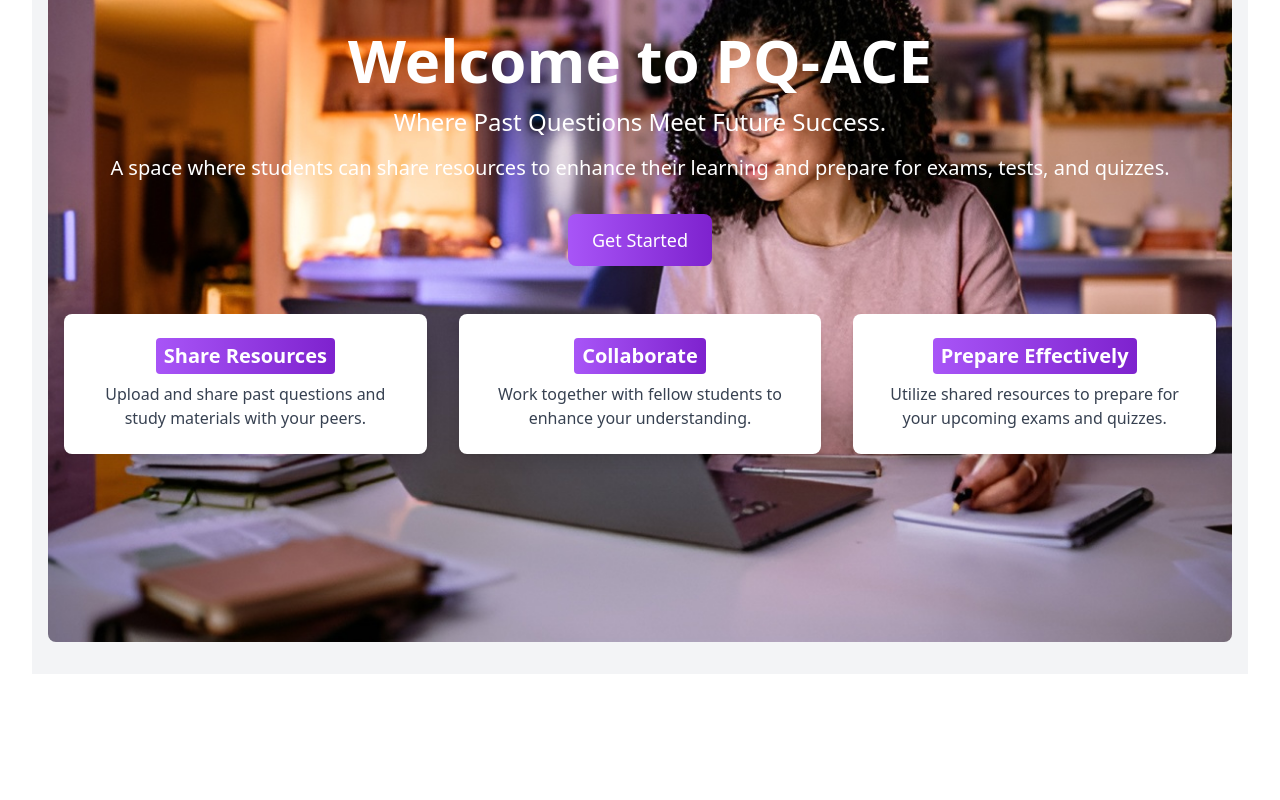
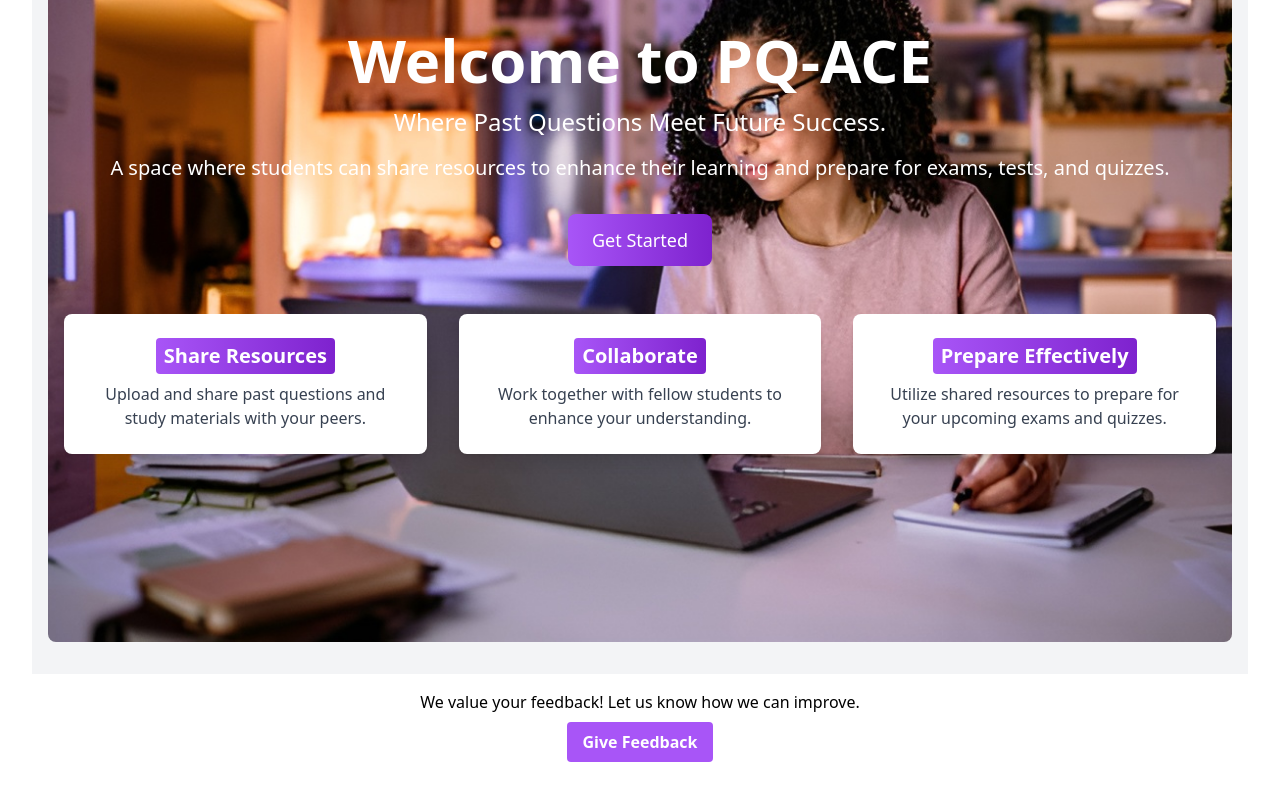
Before and after one commit to iiamSeyi/STZN, a React (Vite) app: page / in a window 1280 px wide. Shown: the part 286-1086 px from the top of the page. Before the commit the page ends 992 px from the top, so only its background shows below. Built offline with nearby package versions, Linux system fonts and the light colour scheme; no server answers.

Commit message:
added feedback systeM

```diff
--- /dev/null
+++ b/src/components/FeedbackForm.jsx
@@ -0,0 +1,47 @@
+import React, { useState } from "react";
+
+// Mock function to simulate querying documents in a database
+const queryDocuments = async (collection, query) => {
+    // Simulate a delay for the database query
+    return new Promise((resolve) => {
+        setTimeout(() => {
+            resolve("Feedback saved successfully");
+        }, 1000);
+    });
+};
+
+const FeedbackForm = () => {
+    const [feedback, setFeedback] = useState("");
+    // Removed unused rating state
+    const handleSubmit = async (e) => {
+        e.preventDefault();
+        try {
+            console.log("Submitting feedback:", feedback);
+            const response = await queryDocuments("feedback", [
+                { field: "feedback", operator: "==", value: feedback },
+            ]);
+            console.log("Query response:", response);
+            alert("Thank you for your feedback!");
+            setFeedback(""); // Clear the input after successful submission
+        } catch (error) {
+            console.error("Error submitting feedback:", error);
+            alert("Failed to submit feedback. Please try again later.");
+        }
+    };
+
+    return (
+        <form onSubmit={handleSubmit}>
+        <textarea
+            value={feedback}
+            onChange={(e) => {
+                console.log("Feedback input changed:", e.target.value);
+                setFeedback(e.target.value);
+            }}
+            required
+        ></textarea>
+            <button type="submit">Submit</button>
+        </form>
+    );
+};
+
+export default FeedbackForm;
--- /dev/null
+++ b/src/components/Footer.jsx
@@ -0,0 +1,29 @@
+import React from 'react';
+import FeedbackForm from './FeedbackForm';
+const Footer = () => {
+
+    const [showFeedbackForm, setShowFeedbackForm] = React.useState(false);
+    const handleFeedbackClick = () => {
+        setShowFeedbackForm(!showFeedbackForm);
+    };
+    return (
+        <footer className="bg-white text-black py-4">
+            <div className="container mx-auto px-4 text-center">
+                <p className="mb-2">We value your feedback! Let us know how we can improve.</p>
+                <button
+                    onClick={handleFeedbackClick}
+                    className="bg-purple-500 hover:bg-purple-600 text-white font-semibold py-2 px-4 rounded"
+                >
+                    Give Feedback
+                </button>
+            </div>
+            {showFeedbackForm && (
+                <div className="mt-4">
+                    <FeedbackForm />
+                </div>
+            )}
+        </footer>
+    );
+};
+
+export default Footer;
--- a/src/components/Layout.jsx
+++ b/src/components/Layout.jsx
@@ -1,6 +1,7 @@
 import { Outlet } from 'react-router-dom';
 import Navbar from './Navbar';
 import { useState, useEffect } from 'react';
+import Footer from './Footer'; // Import Footer component
 
 function Layout() {
   const [darkMode, setDarkMode] = useState(false);
@@ -19,6 +20,7 @@ function Layout() {
       <main className="flex-1 container mx-auto px-4 py-8">
         <Outlet />
       </main>
+      <Footer />
     </div>
   );
 }
```
